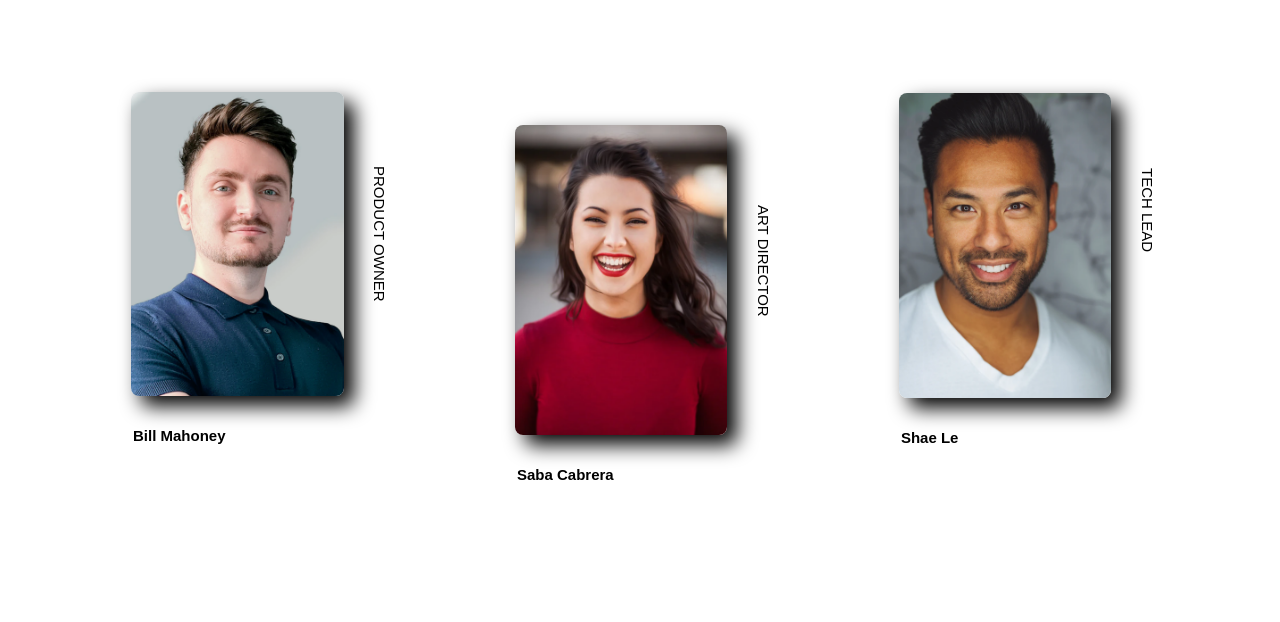
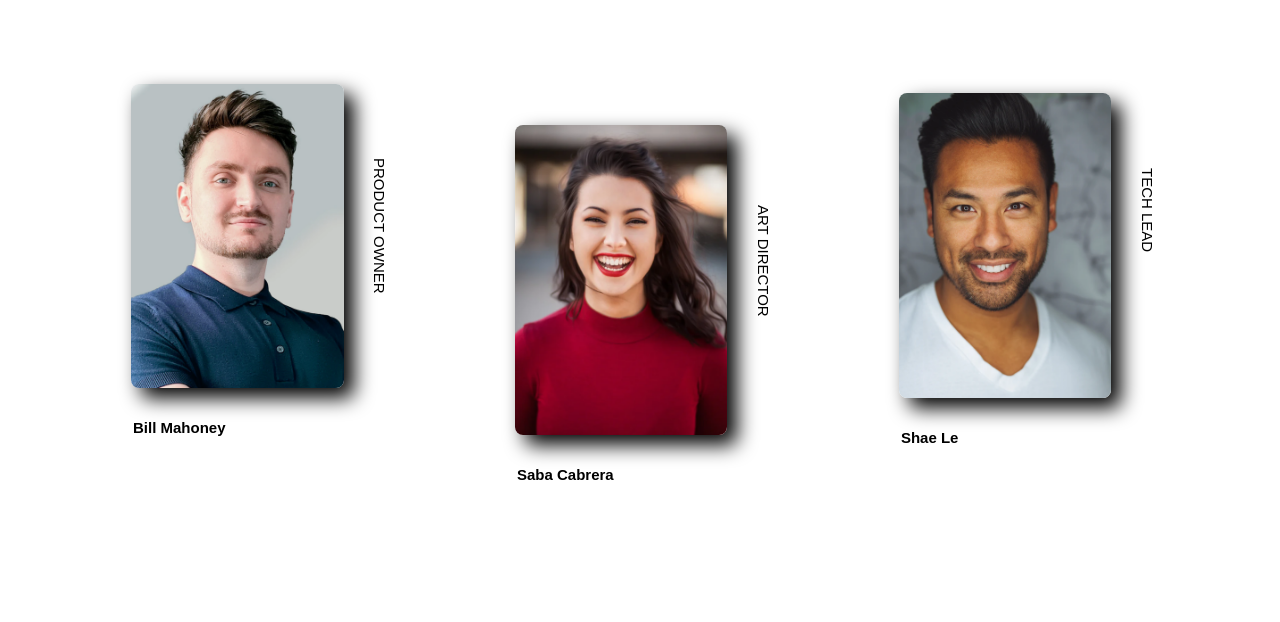
Before and after one commit to Cansuoztas/Team-Members-Page, a plain HTML site: page index.html in a window 1280 px wide. Shown: the part 137-759 px from the top of the page. Drawn offline with Linux system fonts and the light colour scheme.

Commit message:
margin-top

```diff
--- a/style.css
+++ b/style.css
@@ -61,7 +61,7 @@
   }
   .pic-1,
   .pic-4{
-    margin-top: 3rem;
+    margin-top: 2rem;
     width:85%;
     position: relative;
 
```
